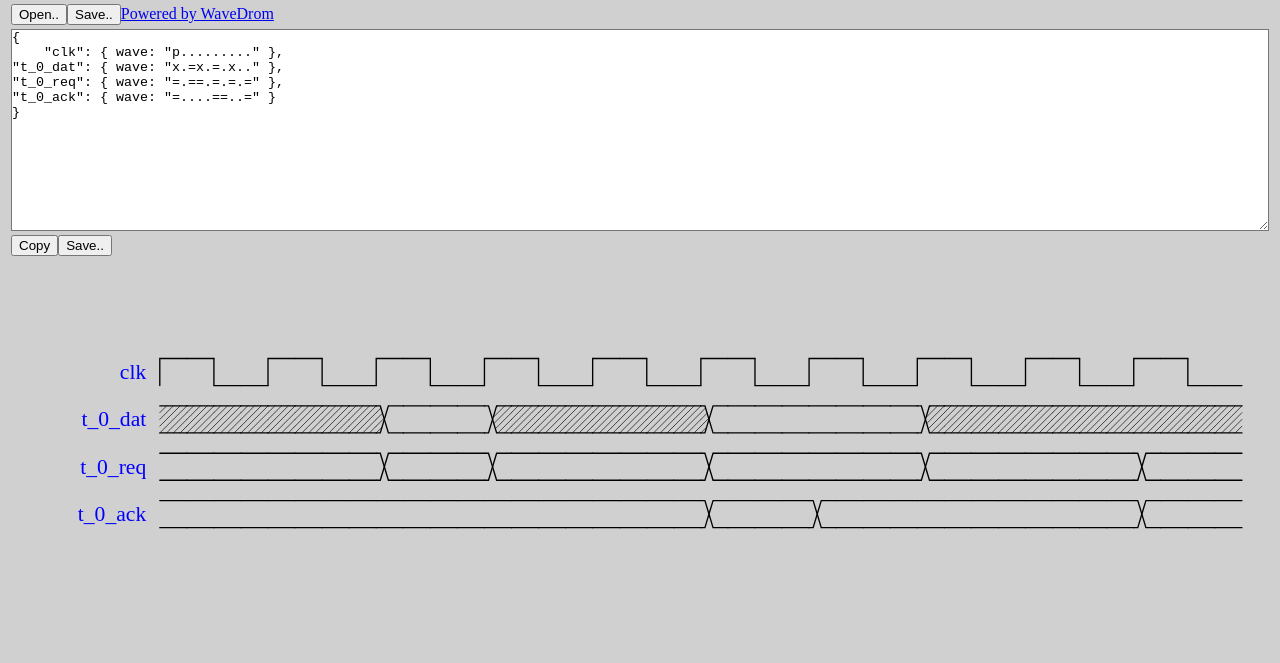
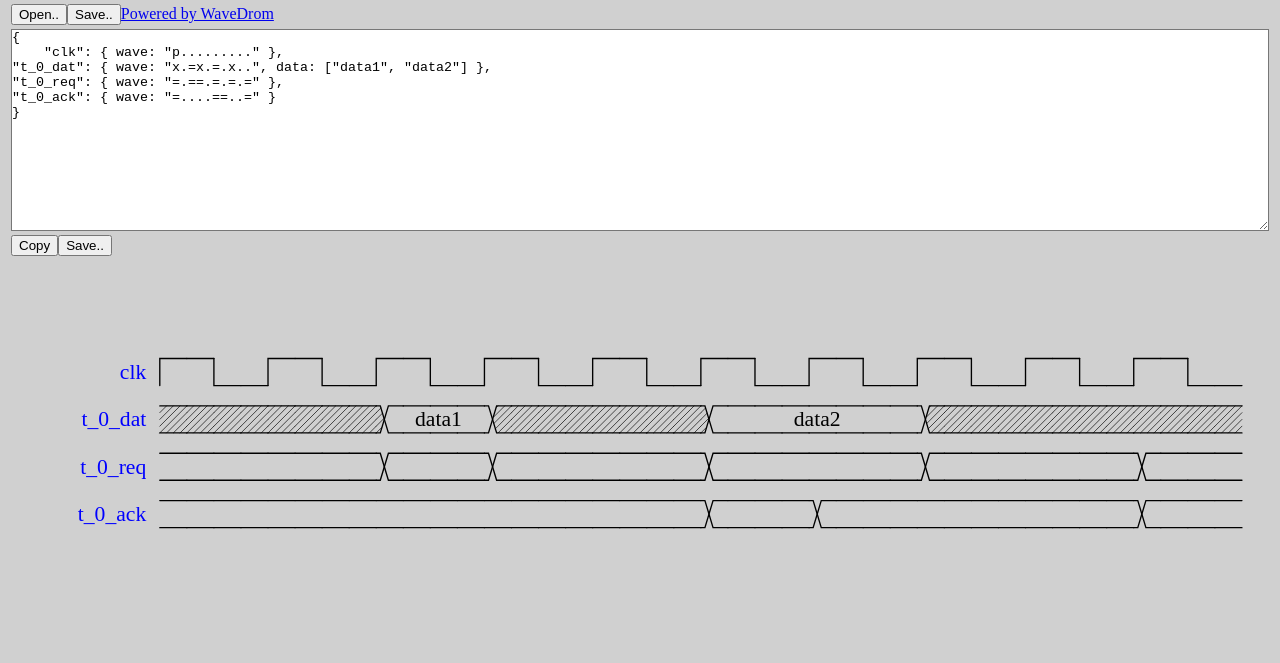
Before and after one commit to wavedrom/wavedrom, a plain HTML site: page index.html in a window 1280 px wide. Drawn offline with Linux system fonts and the light colour scheme.

Commit message:
Issue 2; data labels added
git-svn-id: https://wavedrom.googlecode.com/svn/trunk@13 a767234a-31a9-74d1-c766-0ce7ea12625b

```diff
--- a/index.html
+++ b/index.html
@@ -17,7 +17,7 @@ td         { width: 7px }
 		<script>
 /*jslint white: true, onevar: true, undef: true, newcap: true, nomen: true, regexp: true, plusplus: true, bitwise: true, browser: true, strict: true, evil: true, maxerr: 50, indent: 4 */
 var WAVEDROM = {
-	version: "0.2",
+	version: "0.3",
 	lane: {},
 	genBrick: function (texts, extra, times) {
 		"use strict";
@@ -126,7 +126,16 @@ WAVEDROM.parseWaveLanes = function (source) {
 	for (x in source) {
 		content.push([]);
 		content[content.length - 1][0] = x;
+		if (source[x].wave) {
 			content[content.length - 1][1] = WAVEDROM.parseWaveLane(source[x].wave, 1);
+		} else {
+			content[content.length - 1][1] = null;
+		}
+		if (source[x].data) {
+			content[content.length - 1][2] = source[x].data;
+		} else {
+			content[content.length - 1][2] = null;
+		}
 	}
 	return content;
 };
@@ -148,9 +157,31 @@ WAVEDROM.CleanNode = function (root) { // clean output SVG to before adding stuf
 	}
 };
 
+WAVEDROM.FindLaneMarkers = function (lanetext) {
+	"use strict";
+	var i, gcount = 0, lcount = 0, ret = [];
+
+	for (i in lanetext) {
+		if (lanetext[i] === 'vvv') {
+			lcount += 1;
+		} else {
+			if (lcount !== 0) {
+				ret.push(gcount - ((lcount + 1) / 2));
+				lcount = 0;
+			}
+		}
+		gcount += 1;
+	}
+	if (lcount !== 0) {
+		ret.push(gcount - ((lcount + 1) / 2));
+	}
+
+	return ret;
+}
+
 WAVEDROM.RenderWaveLane = function (root, content) {
 	"use strict";
-	var i, j, g, title, b, lanetext,
+	var i, j, g, title, b, lanetext, labeltext, labels = [1],
 		xmax    = 0,
 		svgns   = 'http://www.w3.org/2000/svg',
 		xlinkns = 'http://www.w3.org/1999/xlink';
@@ -173,9 +204,7 @@ WAVEDROM.RenderWaveLane = function (root, content) {
 			title.appendChild(lanetext);
 			g.insertBefore(title, g.firstChild);
 
-			if (content[j][1].length > xmax) {
-				xmax = content[j][1].length;
-			}
+			if (content[j][1]) {
 				for (i = 0; i < content[j][1].length; i += 1) {
 					b    = document.createElementNS(svgns, "use");
 	// IE				b    = document.createElement("use");
@@ -184,6 +213,29 @@ WAVEDROM.RenderWaveLane = function (root, content) {
 	// IE				b.setAttribute( 'xlink:href', '#' + content[j][1][i] );
 					b.setAttribute('transform', 'translate(' + (this.lane.xg + i * this.lane.xs) + ',0)');
 					g.insertBefore(b, g.firstChild);
+				}
+
+				if (content[j][2] && content[j][2].length) {
+					labels = WAVEDROM.FindLaneMarkers(content[j][1]);
+
+					if (labels.length !== 0) {
+						for (i in labels) {
+							if (content[j][2] && content[j][2][i]) {
+								labeltext = document.createTextNode(content[j][2][i]);
+								title = document.createElementNS(svgns, "text");
+				// IE			title = document.createElement("text");
+								title.setAttribute("x", ((labels[i] * this.lane.xs) + this.lane.xlabel));
+								title.setAttribute("y", this.lane.ym);
+								title.setAttribute("text-anchor", "middle");
+								title.appendChild(labeltext);
+								g.insertBefore(title, g.firstChild);
+							}
+						}
+					}
+				}
+				if (content[j][1].length > xmax) {
+					xmax = content[j][1].length;
+				}
 			}
 		}
 	}
@@ -199,17 +251,19 @@ WAVEDROM.RenderWaveForm = function () {
 		tmpgraphlane0 = document.getElementById("tmpgraphlane0"),
 		tmpgraphlane1 = document.getElementById("tmpgraphlane1"),
 		tmptextlane0  = document.getElementById("tmptextlane0"),
+		tmptextlabel  = document.getElementById("tmptextlabel"),
 		content       = WAVEDROM.parseWaveLanes(eval('(' + TheTextBox.value + ')'));
 
 	WAVEDROM.CleanNode(root);
 
-	this.lane.xs  = parseFloat(tmpgraphlane0.getAttribute("width"));
-	this.lane.ys  = parseFloat(tmpgraphlane0.getAttribute("height"));
-	this.lane.xg  = parseFloat(tmpgraphlane0.getAttribute("x"));
-	this.lane.y0  = parseFloat(tmpgraphlane0.getAttribute("y"));
-	this.lane.yo  = parseFloat(tmpgraphlane1.getAttribute("y")) - this.lane.y0;
-	this.lane.tgo = this.lane.xg - parseFloat(tmptextlane0.getAttribute("x"));
-	this.lane.ym  = parseFloat(tmptextlane0.getAttribute("y")) - this.lane.y0;
+	this.lane.xs     = parseFloat(tmpgraphlane0.getAttribute("width"));
+	this.lane.ys     = parseFloat(tmpgraphlane0.getAttribute("height"));
+	this.lane.xg     = parseFloat(tmpgraphlane0.getAttribute("x"));
+	this.lane.y0     = parseFloat(tmpgraphlane0.getAttribute("y"));
+	this.lane.yo     = parseFloat(tmpgraphlane1.getAttribute("y")) - this.lane.y0;
+	this.lane.tgo    = this.lane.xg - parseFloat(tmptextlane0.getAttribute("x"));
+	this.lane.ym     = parseFloat(tmptextlane0.getAttribute("y")) - this.lane.y0;
+	this.lane.xlabel = parseFloat(tmptextlabel.getAttribute("x"));
 
 	xmax = WAVEDROM.RenderWaveLane(root, content);
 
@@ -218,7 +272,7 @@ WAVEDROM.RenderWaveForm = function () {
 
 WAVEDROM.Init = function () {
 	"use strict";
-	var TheInputText = '{\n    "clk": { wave: "p........." },\n"t_0_dat": { wave: "x.=x.=.x.." },\n"t_0_req": { wave: "=.==.=.=.=" },\n"t_0_ack": { wave: "=....==..=" }\n}';
+	var TheInputText = '{\n    "clk": { wave: "p........." },\n"t_0_dat": { wave: "x.=x.=.x..", data: ["data1", "data2"] },\n"t_0_req": { wave: "=.==.=.=.=" },\n"t_0_ack": { wave: "=....==..=" }\n}';
 	document.getElementById("InputXML").value = TheInputText;
 
 	if (navigator.appName === 'Microsoft Internet Explorer') {
```
Lines whose indentation alone changed are shown as unchanged.
